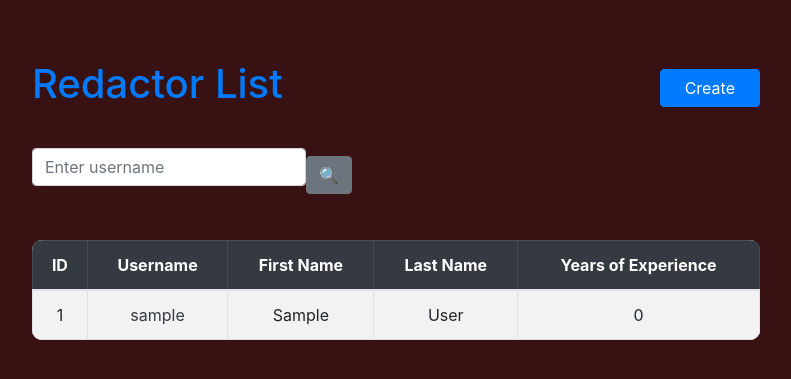
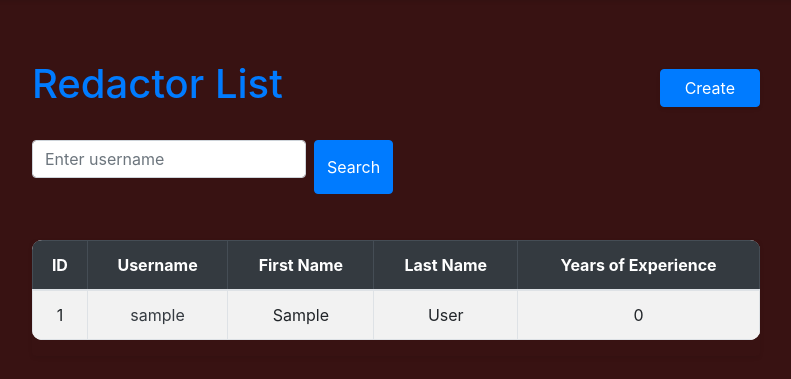
Before and after one commit to EugeneDolinskiy/news-agency, a Django app: page /redactors/ in a window 1280 px wide. Shown: the part 56-435 px from the top of the page, without its empty margins (244-1035 px from the left). Run offline with Django 5.2, Linux system fonts and the light colour scheme; the visitor is signed in with stand-in values (Sample User, id 1); data comes from the database, SQL or seed files in the repository; some libraries are stand-ins or nearby versions.

Commit message:
add nice styling to the search field

```diff
--- a/templates/includes/search_field.html
+++ b/templates/includes/search_field.html
@@ -1,5 +1,7 @@
 {% load crispy_forms_filters %}
-<form action="" method="get" class="form-inline">
-  {{ search_form|crispy }}
-  <input type="submit" value="🔍" class="btn btn-secondary my-3">
+<form action="" method="get" class="form-inline d-flex align-items-center">
+  <div class="input-group mb-3">
+    {{ search_form|crispy }}
+    <button type="submit" class="btn btn-primary ml-2"><i class="bi bi-search"></i> Search</button>
+  </div>
 </form>
```
